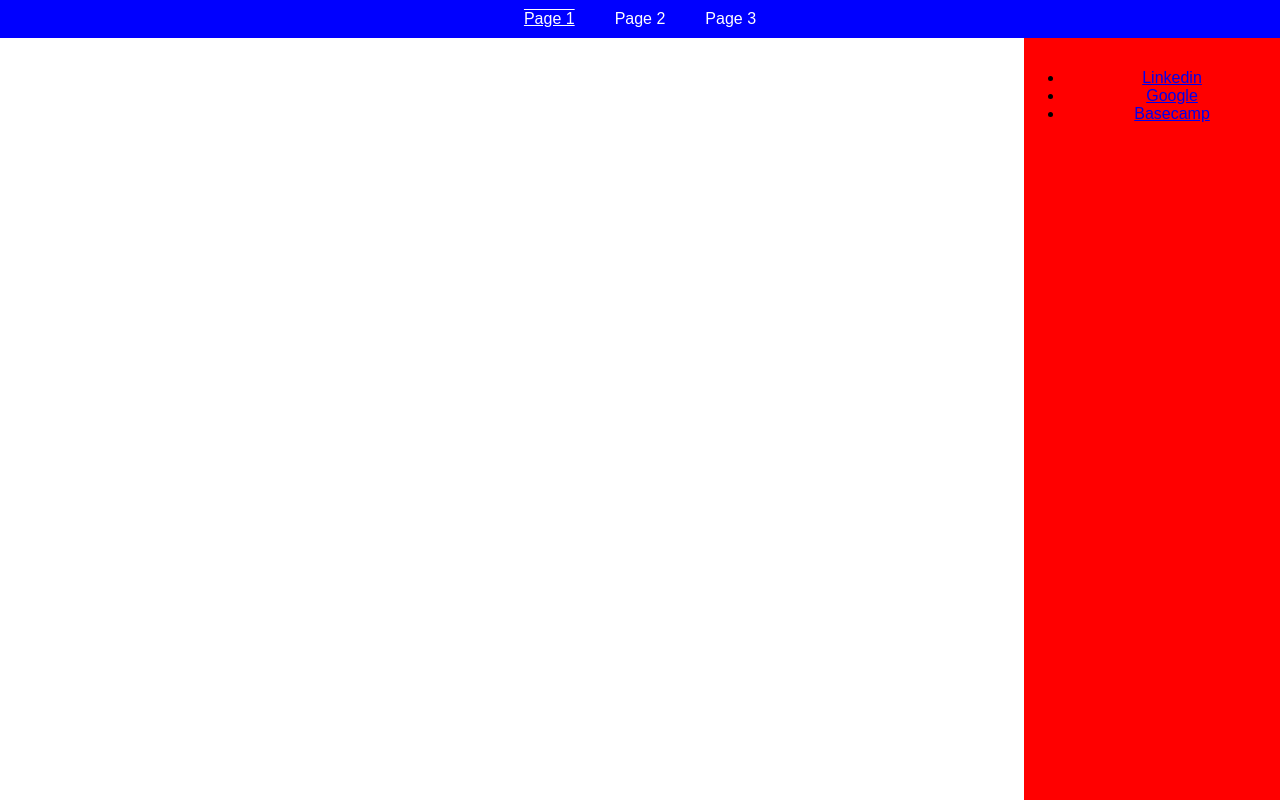
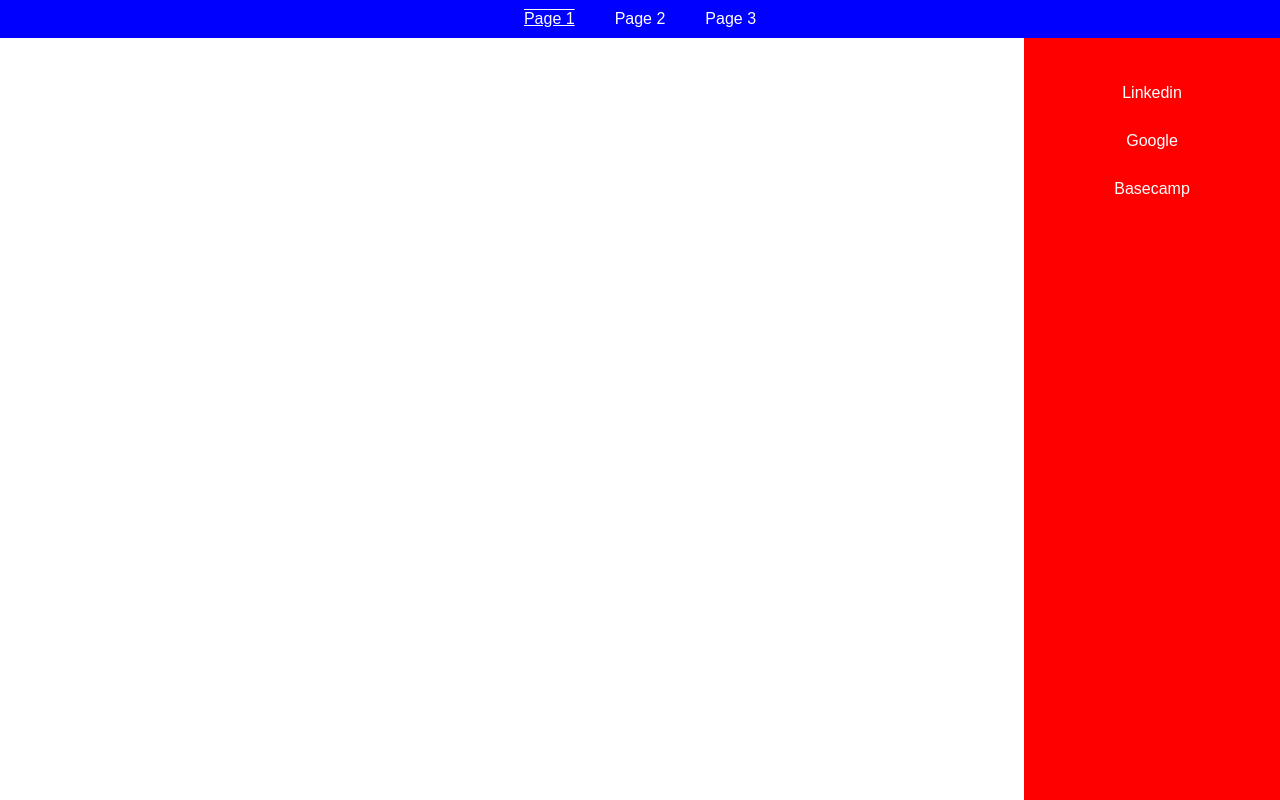
Before and after one commit to airizarry2/Lab6, a plain HTML site: page index.html in a window 1280 px wide. Drawn offline with Linux system fonts and the light colour scheme.

Commit message:
Fixes to sidebar

```diff
--- a/css/style.css
+++ b/css/style.css
@@ -53,13 +53,13 @@
 	padding: 15px 0;
 
 }
-#sidebar sidebar-container ul{
+#sidebar-container ul{
 	padding: 0;
 	list-style-type: none;
 
 }
 
-#sidebar sidebar-container li a{
+#sidebar-container li a{
 	display: block;
 	padding: 15px 0;
 	text-decoration: none;
```
